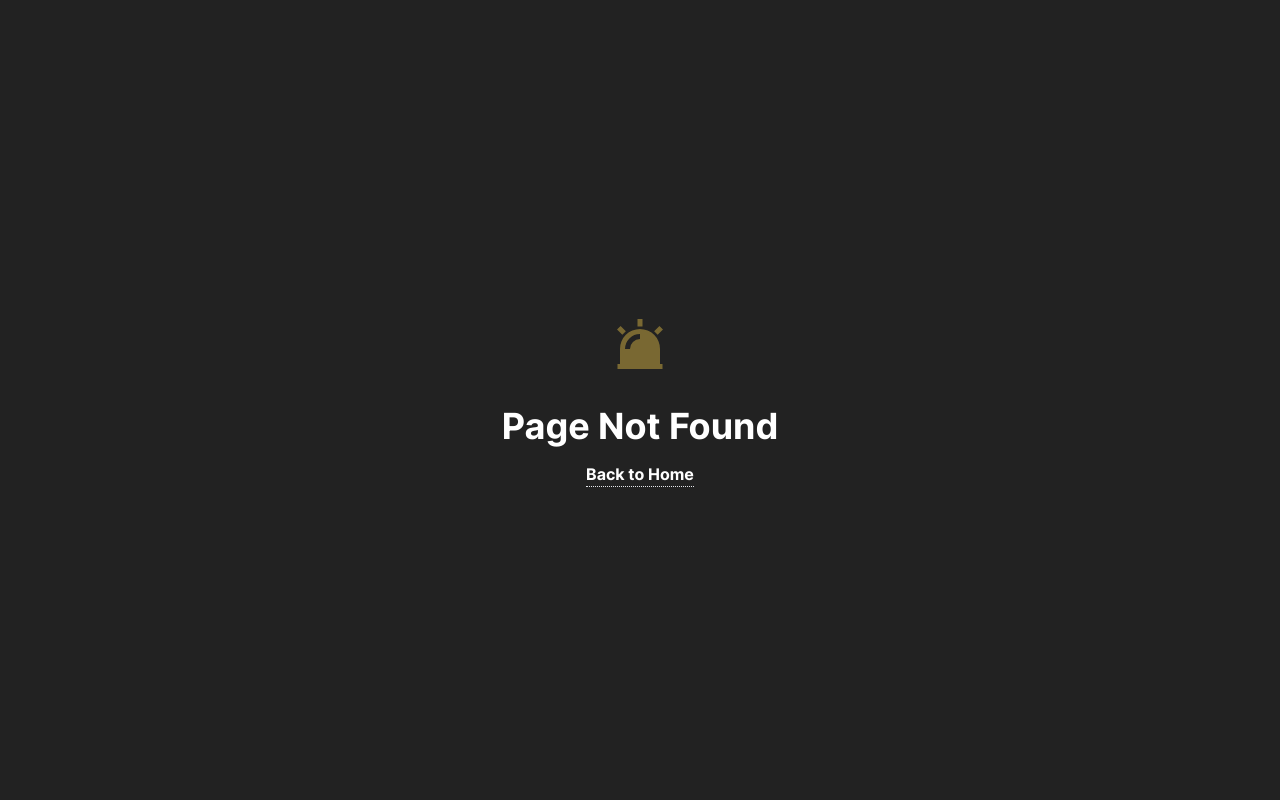
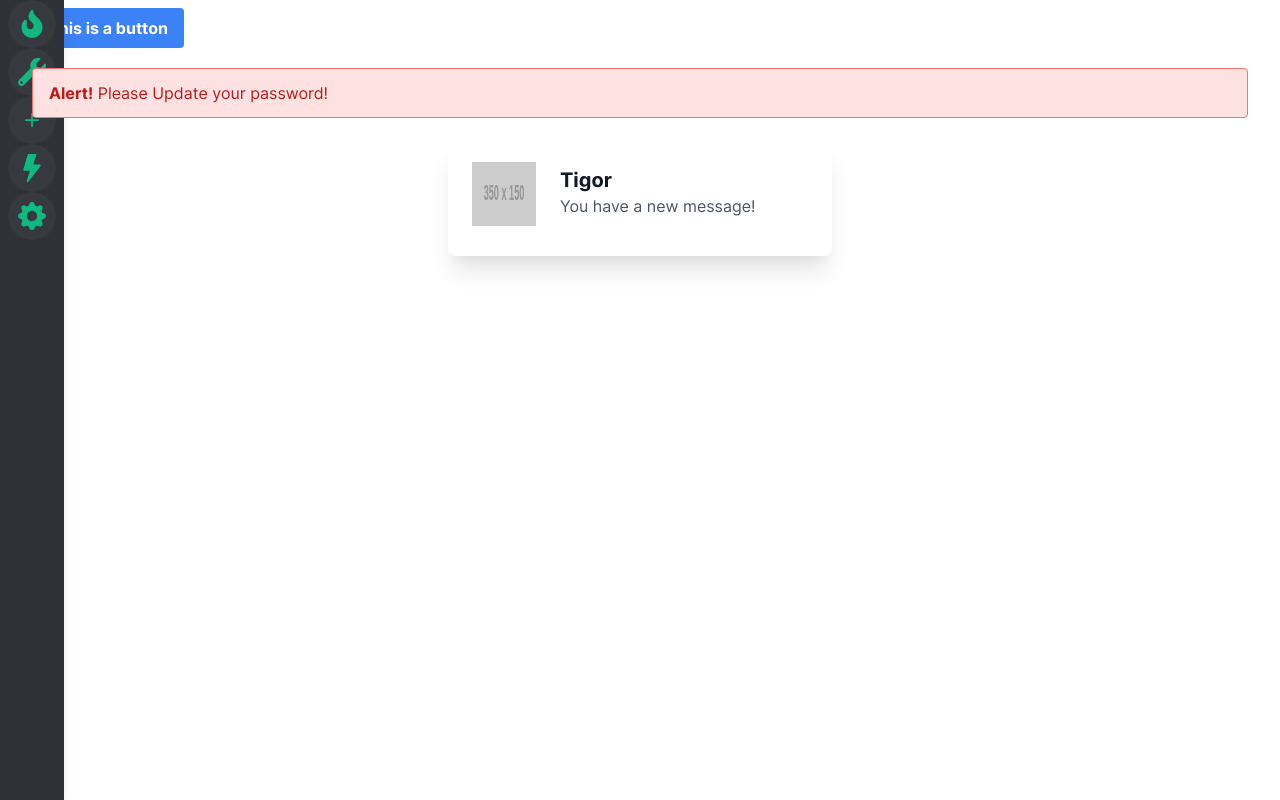
Before and after one commit to tigorlazuardi/at-home-abandoned, a Next.js app: page /learn in a window 1280 px wide. Before the commit this address had no page. Built offline with nearby package versions, Linux system fonts and the light colour scheme.

Commit message:
learn: implemented sidebar discord like

```diff
--- /dev/null
+++ b/src/components/Sidebar.tsx
@@ -0,0 +1,59 @@
+import * as React from 'react'
+import { BsFillLightningFill, BsGearFill, BsPlus } from 'react-icons/bs'
+import { FaFire, FaWrench } from 'react-icons/fa'
+
+interface SideBarProp {
+	icon_size?: number
+}
+
+const SideBar = (prop: SideBarProp) => {
+	const icon_size = prop.icon_size ?? 28
+	return (
+		<div className='fixed top-0 left-0 flex flex-col w-16 h-screen m-0 text-white shadow-lg bg-discord-800'>
+			<SideBarIcon text='Fire' icon={<FaFire size={icon_size} />} />
+			<SideBarIcon text='Wrench' icon={<FaWrench size={icon_size} />} />
+			<SideBarIcon text='Plus' icon={<BsPlus size={icon_size} />} />
+			<SideBarIcon text='Lightning' icon={<BsFillLightningFill size={icon_size} />} />
+			<SideBarIcon text='Gear' icon={<BsGearFill size={icon_size} />} />
+		</div>
+	)
+}
+
+interface SideBarIconProp {
+	icon: React.ReactElement
+	text?: string
+}
+
+const SideBarIcon = ({ icon, text }: SideBarIconProp) => {
+	return (
+		<div
+			className={`flex relative justify-center items-center
+					mx-auto w-12 h-12 text-green-500 rounded-3xl
+					transition-all duration-200 bg-discord-700 hover:bg-green-600
+					hover:text-white hover:rounded-xl ease-liner group`}
+		>
+			{icon}
+			<Tooltip text={text}></Tooltip>
+		</div>
+	)
+}
+
+interface TooltipProp {
+	text?: string
+}
+
+const Tooltip = ({ text }: TooltipProp) =>
+	text ? (
+		<span
+			className={`absolute w-auto p-2 m-2 min-w-max left-14
+						rounded-md shadow-md text-white bg-discord-900
+						text-xs lg:text-lg fon-bold transition-all duration-100
+						scale-0 origin-right group-hover:scale-100 sm-max:hidden`}
+		>
+			{text}
+		</span>
+	) : (
+		<></>
+	)
+
+export default SideBar
--- /dev/null
+++ b/src/pages/learn.tsx
@@ -0,0 +1,48 @@
+import Image from 'next/image'
+import * as React from 'react'
+
+import Layout from '@/components/layout/Layout'
+import Seo from '@/components/Seo'
+import SideBar from '@/components/Sidebar'
+
+export default function LearnPage(): JSX.Element {
+	const image = 'https://via.placeholder.com/350x150'
+	return (
+		<Layout>
+			<Seo templateTitle='Learn' description='Learns Tailwind CSS with Next JS' />
+
+			<SideBar></SideBar>
+			<div className='container py-2'>
+				<button className='px-4 py-2 font-bold text-white bg-blue-500 rounded hover:bg-blue-300'>
+					This is a button
+				</button>
+
+				<div
+					className='relative px-4 py-3 my-5 text-red-700 bg-red-100 border border-red-400 rounded'
+					role='alert'
+				>
+					<strong className='font-bold'>Alert!</strong>{' '}
+					<span className='block sm:inline'>Please Update your password!</span>
+				</div>
+
+				<div className='flex max-w-sm p-6 mx-auto bg-white rounded-lg shadow-xl hover:animate-bounce'>
+					<div className='flex-shrink-0'>
+						<Image
+							unoptimized
+							loader={() => image}
+							src={image}
+							alt='placeholder 350x150'
+							width='64'
+							height='64'
+							className='w-12 h-12'
+						/>
+					</div>
+					<div className='pt-1 ml-6'>
+						<h4 className='text-xl text-gray-900'>Tigor</h4>
+						<p className='text-base text-gray-600'>You have a new message!</p>
+					</div>
+				</div>
+			</div>
+		</Layout>
+	)
+}
--- a/tailwind.config.js
+++ b/tailwind.config.js
@@ -16,7 +16,27 @@ module.exports = {
 	purge: ['./src/**/*.{js,jsx,ts,tsx}'],
 	darkMode: false, // or 'media' or 'class'
 	theme: {
+		container: {
+			center: true,
+			padding: '2rem',
+		},
 		extend: {
+			screens: {
+				'2xl-max': { max: '1535px' },
+				// => @media (max-width: 1535px) { ... }
+
+				'xl-max': { max: '1279px' },
+				// => @media (max-width: 1279px) { ... }
+
+				'lg-max': { max: '1023px' },
+				// => @media (max-width: 1023px) { ... }
+
+				'md-max': { max: '767px' },
+				// => @media (max-width: 767px) { ... }
+
+				'sm-max': { max: '639px' },
+				// => @media (max-width: 639px) { ... }
+			},
 			fontFamily: {
 				primary: ['Inter', ...fontFamily.sans],
 			},
@@ -34,13 +54,24 @@ module.exports = {
 					800: withOpacity('--tw-clr-primary-800'),
 					900: withOpacity('--tw-clr-primary-900'),
 				},
+				discord: {
+					900: '#202225',
+					800: '#2f3136',
+					700: '#36393f',
+					600: '#4f545c',
+					400: '#d4d7dc',
+					300: '#e3e5e8',
+					200: '#ebedef',
+					100: '#f2f3f5',
+				},
 				dark: '#222222',
 			},
 			keyframes: {
 				flicker: {
 					'0%, 19.999%, 22%, 62.999%, 64%, 64.999%, 70%, 100%': {
 						opacity: 0.99,
-						filter: 'drop-shadow(0 0 1px rgba(252, 211, 77)) drop-shadow(0 0 15px rgba(245, 158, 11)) drop-shadow(0 0 1px rgba(252, 211, 77))',
+						filter:
+							'drop-shadow(0 0 1px rgba(252, 211, 77)) drop-shadow(0 0 15px rgba(245, 158, 11)) drop-shadow(0 0 1px rgba(252, 211, 77))',
 					},
 					'20%, 21.999%, 63%, 63.999%, 65%, 69.999%': {
 						opacity: 0.4,
```
Also changed, not shown: 2 other files (tests, documents, lock files or other folders).
